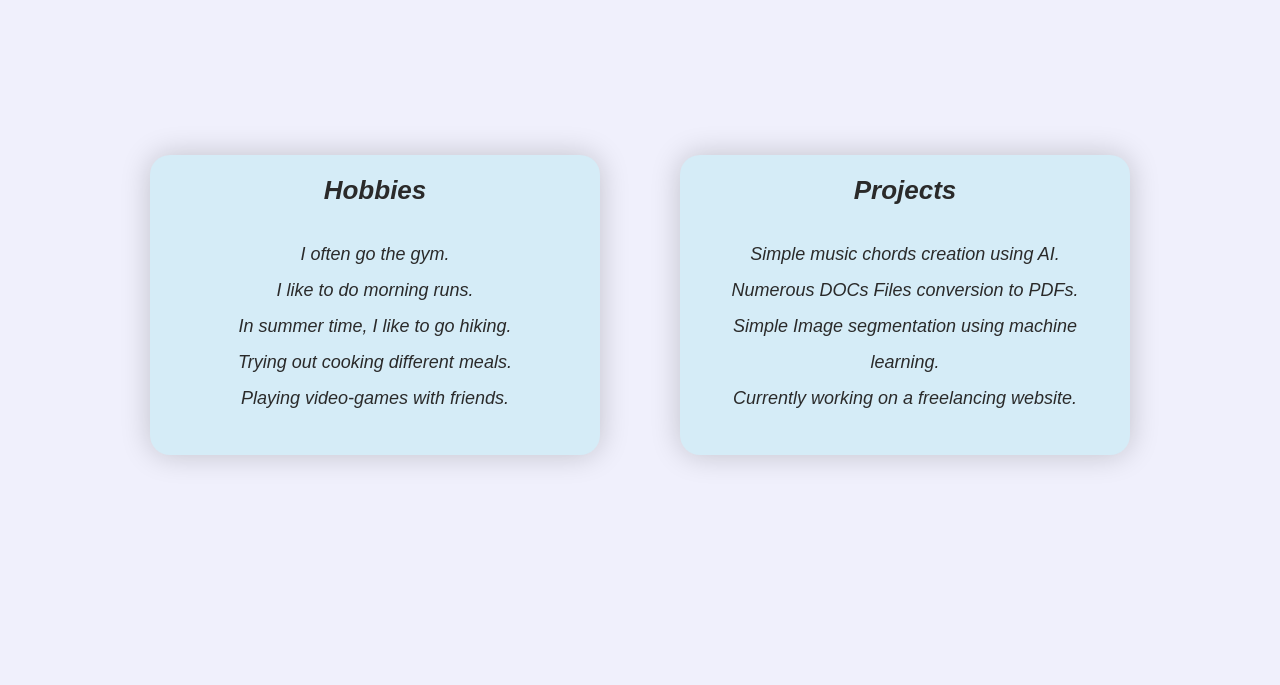
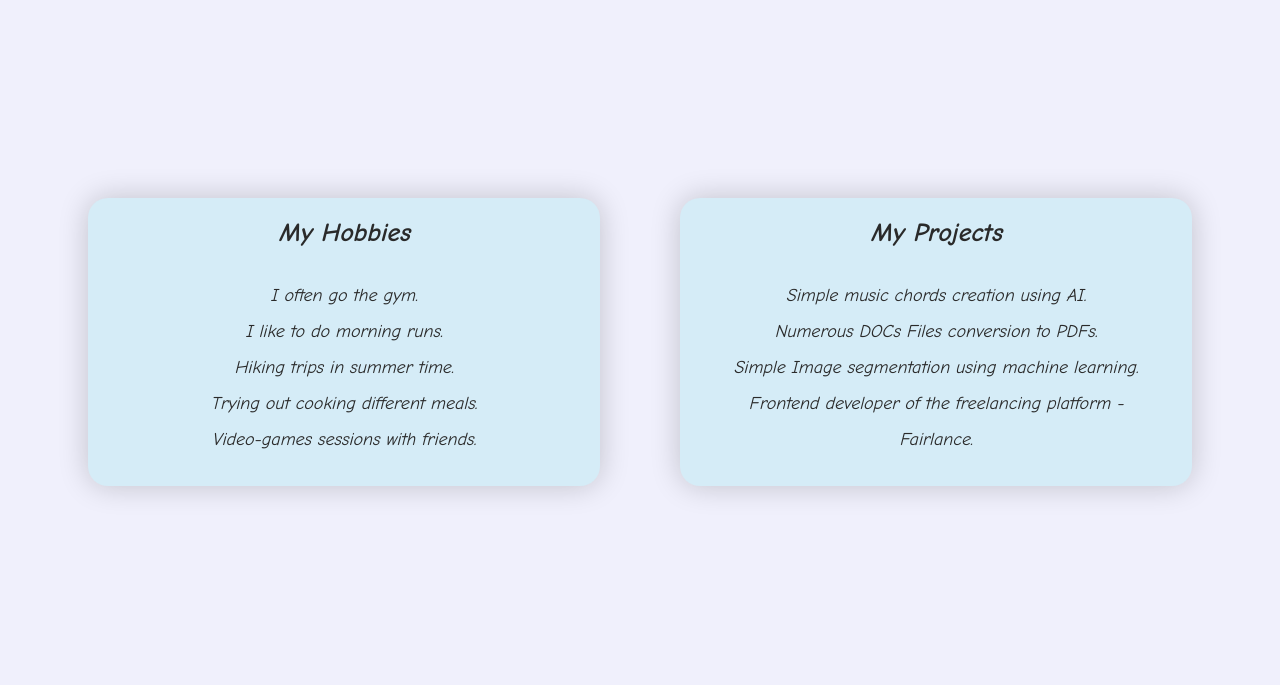
Before and after one commit to G-Akleh/Portfolio, a website: page index.html in a window 1280 px wide. Shown: the part 713-1398 px from the top of the page. Drawn offline with nearby package versions, Linux system fonts and the light colour scheme; a web font is replaced by a local one.

Commit message:
Editing box style

```diff
--- a/index.html
+++ b/index.html
@@ -16,9 +16,9 @@
             <p class="name">عاقلة</p>
         </nav>
         <nav class="headbar">
-            <a href="#">About Me</a>
+            <!-- <a href="#">About Me</a>
             <a href="#contacts">Contacts</a>
-            <a href="./comics.html">Comic</a>
+            <a href="./comics.html">Comic</a> -->
         </nav>
     </header>
     <div class="profile-image">
@@ -34,26 +34,26 @@
             </div>
             <div class="box">
                 <div class="card">
-                    <h4>Hobbies</h4>
+                    <h4>My Hobbies</h4>
                     <div class="Hobbies">
                         <ul>
                             <li>I often go the gym.</li>
                             <li>I like to do morning runs.</li>
-                            <li>In summer time, I like to go hiking.</li>
+                            <li>Hiking trips in summer time.</li>
                             <li>Trying out cooking different meals.</li>
-                            <li>Playing video-games with friends.</li>
+                            <li>Video-games sessions with friends.</li>
                         </ul>
                     </div>
                 </div>
 
                 <div class="card">
-                    <h4>Projects</h4>
+                    <h4>My Projects</h4>
                     <div class="Projects">
                         <ul>
                             <li>Simple music chords creation using AI.</li>
                             <li>Numerous DOCs Files conversion to PDFs.</li>
                             <li>Simple Image segmentation using machine learning.</li>
-                            <li>Currently working on a freelancing website.</li>
+                            <li>Frontend developer of the freelancing platform - Fairlance.</li>
                         </ul>
                     </div>
                 </div>
--- a/styles.css
+++ b/styles.css
@@ -104,8 +104,8 @@ main {
 }
 
 .card {
-  height: 300px;
-  width: 450px;
+  height: 18rem;
+  width: 32rem;
   padding: 20px 35px;
   background-color: rgb(213, 236, 247);
   border-radius: 20px;
@@ -116,6 +116,7 @@ main {
 }
 
 .card h4 {
+  font-family: "Comic Sans MS", "Comic Sans", cursive;
   color:rgb(42, 42, 42);
   font-size: 26px;
   font-weight: 600;
@@ -129,6 +130,10 @@ main {
   font-weight:500;
   line-height: 2;
   margin-bottom: 25px;
+}
+
+.card li {
+  font-family: "Comic Sans MS", "Comic Sans", cursive;
 }
 
 .index-footer {
```
